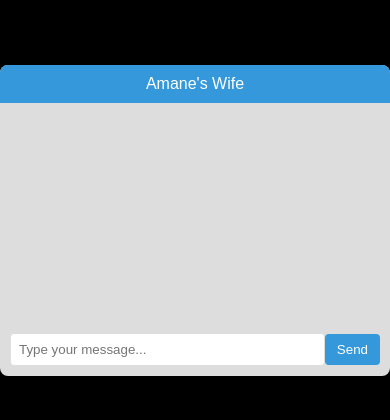
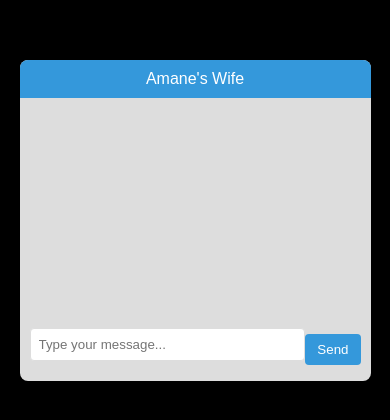
Before and after one commit to techmengg/ai-girlfriend-chatbot, a plain HTML site: page index.html in a window 390 px wide. Shown: the part 202-622 px from the top of the page. Drawn offline with Linux system fonts and the light colour scheme.

Commit message:
made website responsive.

```diff
--- a/index.html
+++ b/index.html
@@ -21,8 +21,9 @@
             border-radius: 8px;
             box-shadow: 0 0 10px rgba(0, 0, 0, 0.1);
             overflow: hidden;
-            width: 400px;
-            max-width: 100%;
+            width: 90%; /* Adjusted for better mobile responsiveness */
+            max-width: 400px; /* Maximum width for larger screens */
+            margin: auto; /* Center the chat container */
         }
 
         #chat-header {
@@ -40,6 +41,7 @@
 
         #user-input {
             display: flex;
+            flex-wrap: wrap; /* Allow flex items to wrap to the next line on smaller screens */
             justify-content: space-between;
             align-items: center;
             padding: 10px;
@@ -47,6 +49,7 @@
 
         #message-input {
             flex: 1;
+            margin-bottom: 10px; /* Add space between the input and button on smaller screens */
             padding: 8px;
             border: 1px solid #ddd;
             border-radius: 4px;
```
